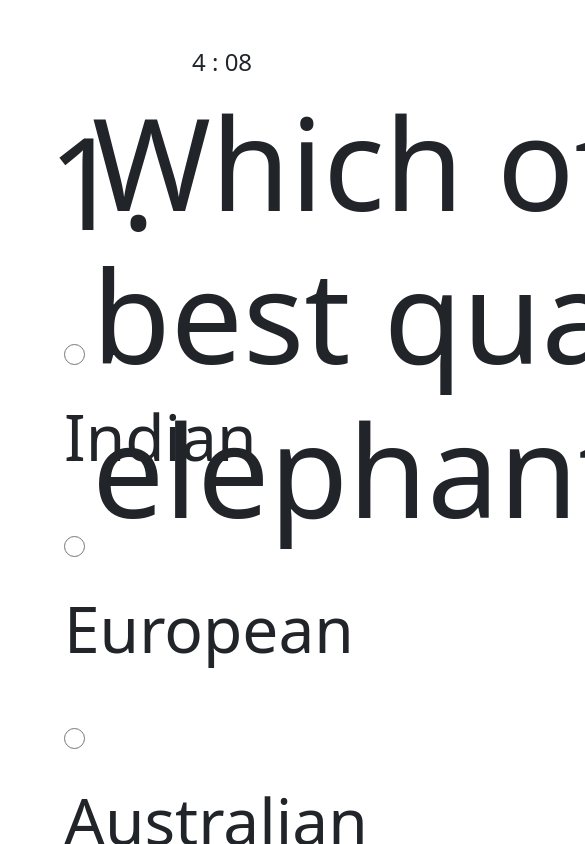
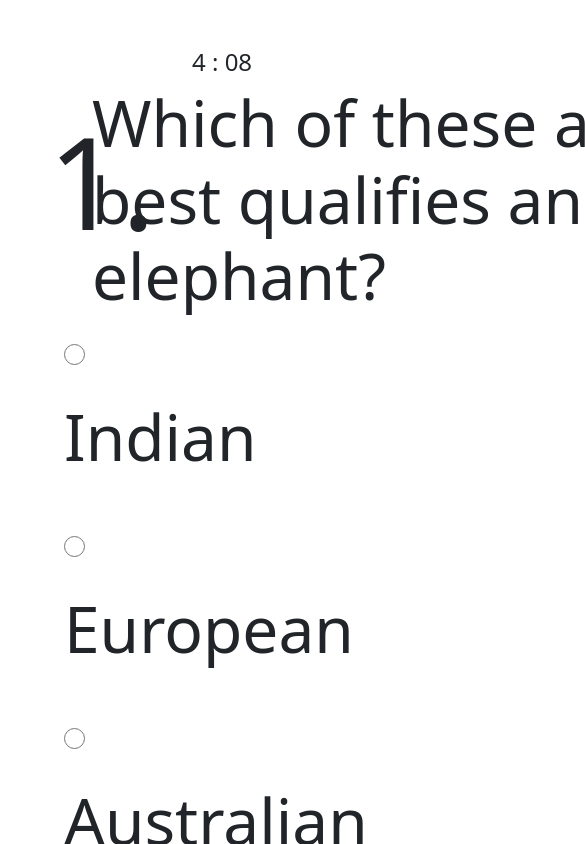
Before and after one commit to Prim3timer/test, a React (Create React App) app: page / in a window 390 px wide. Both pictures are taken after a click on the button "Continue". Shown: the top 844 px of the page, 585 px wide, since content can reach past the window. Built offline with nearby package versions, Linux system fonts and the light colour scheme.

Commit message:
still on portrait

```diff
--- a/src/index.css
+++ b/src/index.css
@@ -265,8 +265,8 @@ h3 {
   width: 15rem;
 }
 .interview {
-  font-size: 8rem;
-  width: 100rem;
+  font-size: 4rem;
+  width: 50rem;
 }
 span {
   font-size: 8rem;
```
